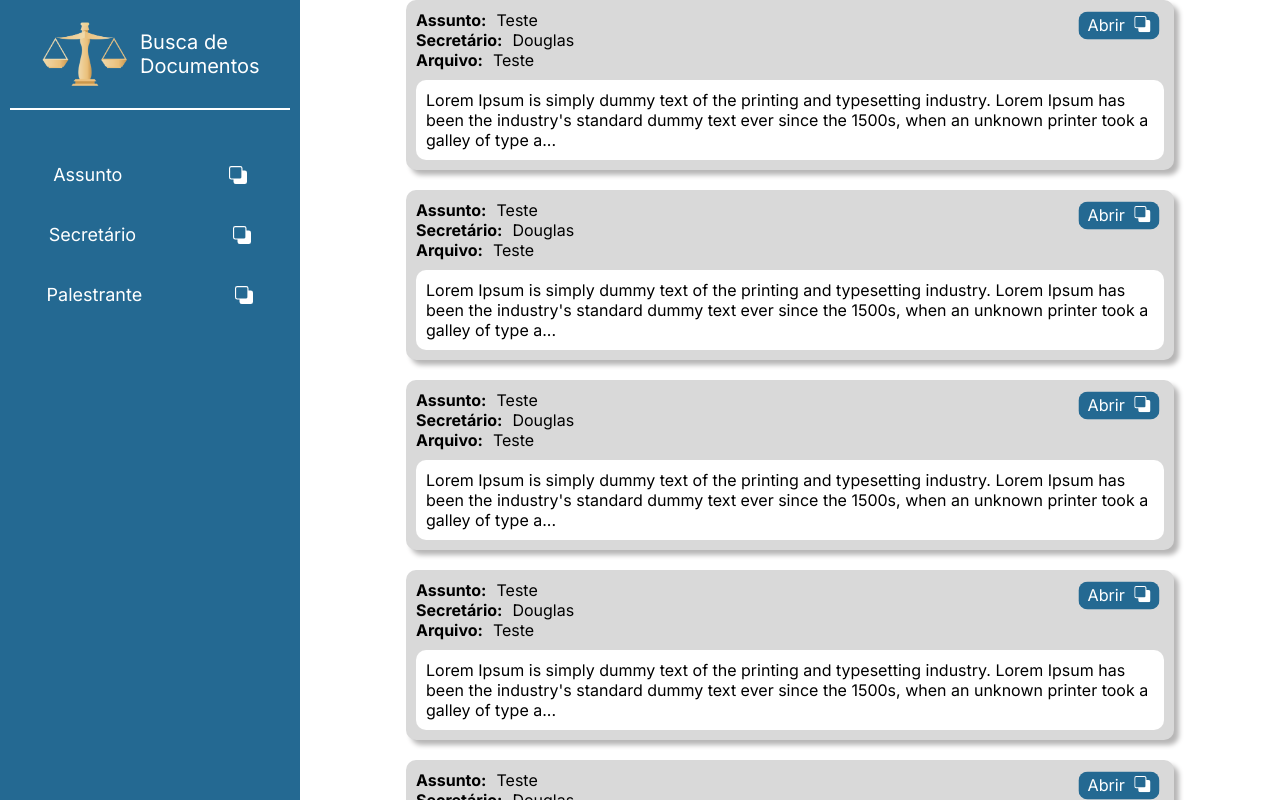
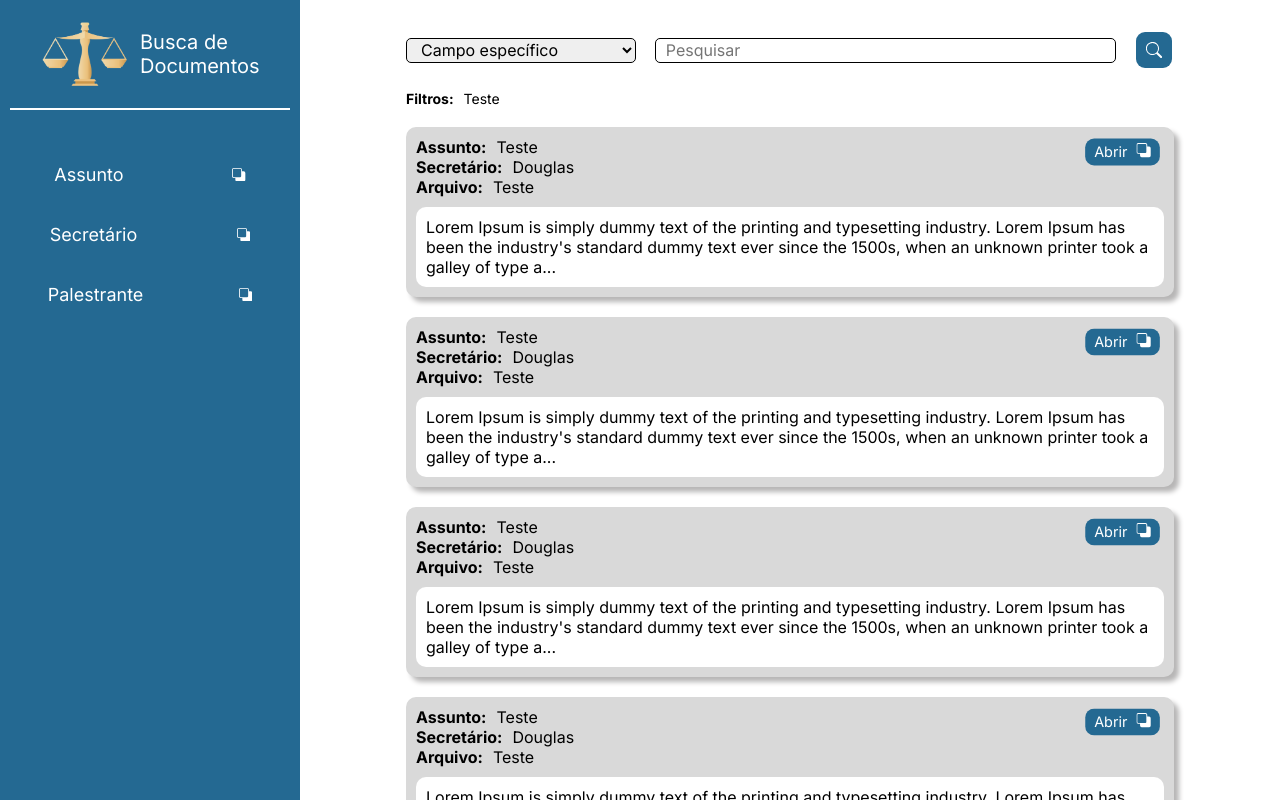
Before and after one commit to doug-22/project-search-front-end, a React (Create React App) app: page / in a window 1280 px wide. Shown: the top 800 px of the page. Built offline with nearby package versions, Linux system fonts and the light colour scheme.

Commit message:
feat: creating search form

```diff
--- a/src/App.css
+++ b/src/App.css
@@ -5,7 +5,7 @@
   padding: 0;
   box-sizing: border-box;
   font-family: "Inter", sans-serif;
-  font-size: 18px;
+  /* font-size: 18px; */
 }
 
 a {
@@ -26,3 +26,11 @@ a {
 button {
   background-color: transparent;
 }
+
+input {
+  font-size: 16px;
+}
+
+.react-datepicker-wrapper {
+  width: initial !important;
+}
--- a/src/Components/Sidebar/styles.css
+++ b/src/Components/Sidebar/styles.css
@@ -43,6 +43,10 @@
   margin-top: 20px;
 }
 
+.content-sidebar-buttons p {
+  font-size: 18px;
+}
+
 .content-sidebar-buttons button {
   width: 100%;
   height: 50px;
--- a/src/Pages/Home/index.js
+++ b/src/Pages/Home/index.js
@@ -1,15 +1,113 @@
-import React from 'react';
+import React, { useState } from 'react';
+import { Formik, Form, Field } from 'formik';
+import DatePicker from 'react-datepicker';
+import { BsSearch } from 'react-icons/bs';
 
 import Sidebar from '../../Components/Sidebar';
 import Card from '../../Components/Card';
 
 import './styles.css';
+import 'react-datepicker/dist/react-datepicker.css';
 
 function Home() {
+
+  const [searchWithDates, setSearchWithDates] = useState(false);
+
+  const handleSearchWithDates = (value) => {
+    if(value.target.value !== 'Período entre fechas') {
+      searchWithDates(false)
+      return;
+    }
+    setSearchWithDates(true)
+  };
+
+  const handleSubmit = (values) => {
+    console.log(values);
+  };
+
+  const initialValues = {
+    type: '',
+    search: '',
+    initialDate: '',
+    finalDate: ''
+  };
+
+
+
   return (
     <div className='container-home'>
       <Sidebar />
       <div className='content-cards'>
+        <Formik
+          initialValues={initialValues}
+          onSubmit={handleSubmit}
+        >
+          <Form>
+          <div className='content-form'>
+            <Field as='select' name='type' className='input' onClick={handleSearchWithDates}>
+              <option value={null}>Campo específico</option>
+              <option value={'Asunto'}>Asunto</option>
+              <option value={'Nombre del archivo'}>Nombre del archivo</option>
+              <option value={'Número de oficina'}>Número de oficina</option>
+              <option value={'Organo radication'}>Organo radication</option>
+              <option value={'Ponente'}>Ponente</option>
+              <option value={'Secretario'}>Secretario</option>
+              <option value={'Vocacion'}>Vocacion</option>
+              <option value={'Archivo de datos'}>Archivo de datos</option>
+              <option value={'Período entre fechas'}>Período entre fechas</option>
+            </Field>
+            <Field name='search' type='text' placeholder='Pesquisar' className='input'/>
+            <button type='submit' className='button-form-search'>
+              <BsSearch />
+            </button>
+          </div>
+          {searchWithDates &&
+            <div className='content-form-date'>
+              <div className='input-date'>
+                <label>Data inicial:</label>
+                <Field name="initialDate">
+                  {({form, field}) => {
+                    const {setFieldValue} = form
+                    const { value } = field
+                    return (
+                      <DatePicker
+                        id="initialDate"
+                        selected={value}
+                        onChange={(date) => setFieldValue('initialDate', date)}
+                        placeholderText='Selecione da data inicial'
+                        dateFormat='dd/MM/yyyy'
+                      />
+                    );
+                  }}
+                </Field>
+              </div>
+              <div className='input-date'>
+                <label>Data final:</label>
+                <Field name="finalDate">
+                  {({form, field}) => {
+                    const {setFieldValue} = form
+                    const { value } = field
+                    return (
+                      <DatePicker
+                        id="finalDate"
+                        selected={value}
+                        onChange={(date) => setFieldValue('finalDate', date)}
+                        placeholderText='Selecione da data final'
+                        dateFormat='dd/MM/yyyy'
+                      />
+                    );
+                  }}
+                </Field>
+              </div>
+            </div>
+          }
+          </Form>
+        </Formik>
+        <div className='content-filters'>
+          <span><b>Filtros:</b></span>
+          <span>Teste</span>
+        </div>
+
         <Card />
         <Card />
         <Card />
--- a/src/Pages/Home/styles.css
+++ b/src/Pages/Home/styles.css
@@ -8,4 +8,76 @@
   flex-direction: column;
   align-items: center;
   gap: 20px;
+
+  margin-top: 30px;
+  margin-bottom: 30px;
 }
+
+.content-form {
+  width: 60vw;
+  display: flex;
+  justify-content: space-between;
+  align-items: center;
+}
+
+.content-form .input {
+  height: 25px;
+  border-radius: 5px;
+  border: 1px solid #000000;
+  font-size: 16px;
+  padding: 0 10px 0 10px;
+}
+
+.content-form .input:nth-child(1) {
+  width: 30%;
+}
+.content-form .input:nth-child(2) {
+  width: 60%;
+}
+
+.content-form-date {
+  width: 60vw;
+  height: 40px;
+  display: flex;
+  justify-content: space-around;
+  align-items: center;
+}
+
+.content-form-date .input-date {
+  display: flex;
+  align-items: center;
+  gap: 10px;
+}
+
+.content-form-date div label {
+  font-size: 16px;
+}
+
+.button-form-search {
+  width: 40px;
+  height: 40px;
+  border-radius: 10px;
+  transform: scale(0.9);
+  background-color: #246992;
+  color: #ffffff;
+  font-size: 18px;
+
+  display: flex;
+  justify-content: center;
+  align-items: center;
+}
+
+.button-form-search:hover {
+  transform: scale(1);
+  background-color: #305a75;
+}
+
+.content-filters {
+  width: 60vw;
+  display: flex;
+  gap: 10px;
+}
+
+.content-filters span {
+  font-size: 14px;
+}
```
Lines whose indentation alone changed are shown as unchanged.
